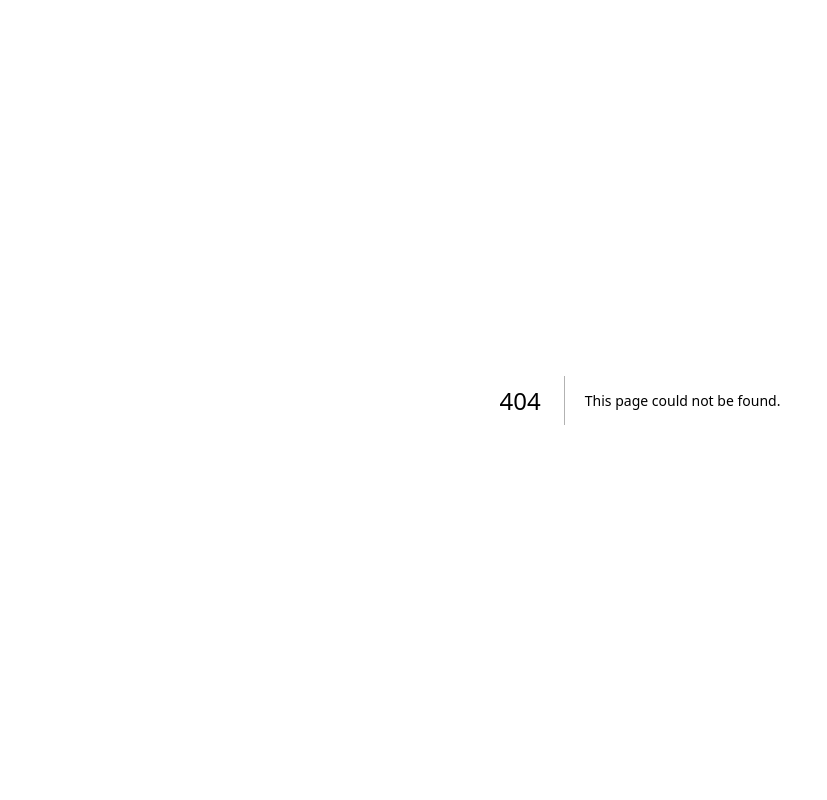
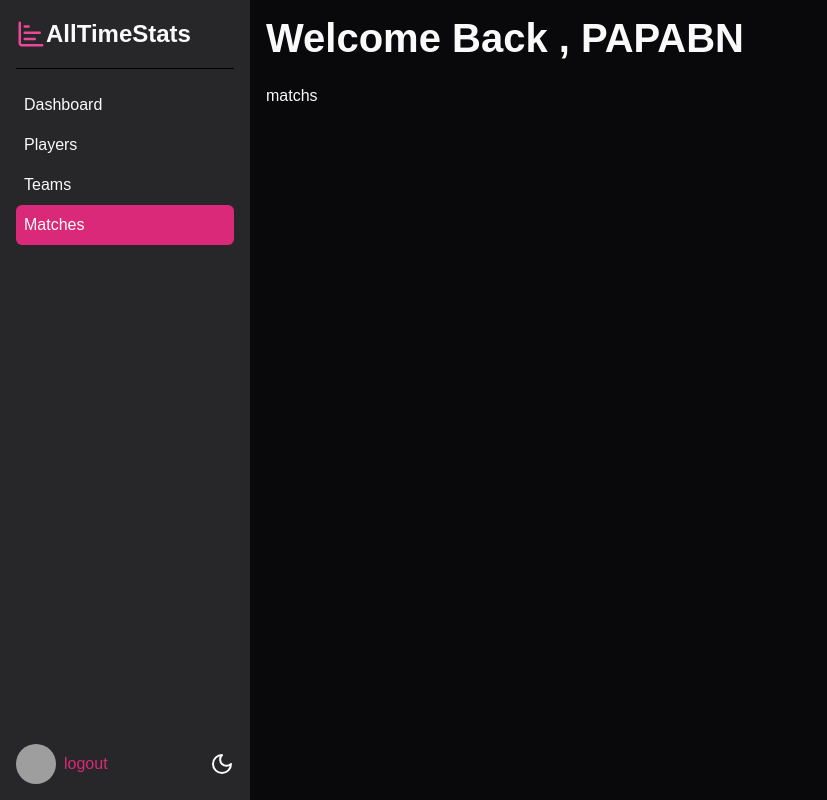
Before and after one commit to BADZA99/Dashboard-UI-nextjs-Shadcn, a Next.js app: page /dashboard/matches in a window 1280 px wide. Before the commit this address had no page. Shown: the whole page, without its empty margins (0-827 px from the left). Built offline with nearby package versions, Linux system fonts and the light colour scheme; grey boxes are pictures that could not be loaded.

Commit message:
Add the sidebar footer with Avatar and 5. Add the missing pages and refactor HTML tags

```diff
--- a/app/dashboard/components/MainMenu.tsx
+++ b/app/dashboard/components/MainMenu.tsx
@@ -1,18 +1,42 @@
 import React from 'react'
 import MenuTitle from './menu-title';
 import MenuItem from './MenuItem';
+import { Avatar, AvatarFallback, AvatarImage } from '@/components/ui/avatar';
+import Link from 'next/link';
+import LightDarkToggle from '@/components/light-dark-toggle';
 
 export default function MainMenu() {
-  return <div className="bg-muted overflow-auto p-4">
-    <div className="border-b dark:border-b-black border-b-zinc-300 pb-4">
+  return <nav className="bg-muted overflow-auto p-4 flex flex-col">
+    <header className="border-b dark:border-b-black border-b-zinc-300 pb-4">
         <MenuTitle />
-    </div>
+    </header>
     {/* menu items */}
-    <div className="py-4">
+    <div className="py-4 grow">
       <MenuItem href={"/dashboard"}>Dashboard</MenuItem>
       <MenuItem href={"/dashboard/players"}>Players</MenuItem>
       <MenuItem href={"/dashboard/teams"}>Teams</MenuItem>
       <MenuItem href={"/dashboard/matches"}>Matches</MenuItem>
     </div>
-  </div>;
+
+    {/* footer */}
+    <footer className="flex gap-2 items-center">
+        <Avatar>
+           <AvatarFallback
+             className="bg-pink-300 dark:bg-pink-800 "
+           >PA</AvatarFallback>
+           <AvatarImage src={"https://avatars.githubusercontent.com/u/13398152?v=4"} />
+
+
+
+
+
+        </Avatar>
+        {/* logout link */}
+        <Link href={"/login"} className="text-primary hover:underline">
+          logout
+        </Link>
+        {/* dark mode toggle */}
+        <LightDarkToggle classname="ml-auto" />
+    </footer>
+  </nav>;
 }
--- a/app/dashboard/components/MenuItem.tsx
+++ b/app/dashboard/components/MenuItem.tsx
@@ -13,6 +13,6 @@ export default function MenuItem({children,href}: Props) {
 const pathname= usePathname();
 const isActive=pathname===href;
 return <Link className={cn("block hover:bg-white dark:hover:bg-zinc-600 rounded-md p-2 hover:text-foreground ",
-    isActive && "bg-primary hover:bg-primary dark:hover:bg-primary hover:text-foreground"
+    isActive && "bg-primary hover:bg-primary dark:hover:bg-primary hover:text-primary-foreground text-foreground"
 )} href={href}>{children}</Link>
 }
--- /dev/null
+++ b/app/dashboard/matches/page.tsx
@@ -0,0 +1,8 @@
+
+export default function MatchPage() {
+  return (
+    <div>
+      matchs
+    </div>
+  )
+}
--- /dev/null
+++ b/app/dashboard/players/page.tsx
@@ -0,0 +1,3 @@
+export default function PlayersPage() {
+  return <div>players</div>;
+}
--- /dev/null
+++ b/app/dashboard/teams/page.tsx
@@ -0,0 +1,8 @@
+
+export default function TeamsPage() {
+  return (
+    <div>
+      teams
+    </div>
+  )
+}
--- /dev/null
+++ b/components/ui/avatar.tsx
@@ -0,0 +1,50 @@
+"use client"
+
+import * as React from "react"
+import * as AvatarPrimitive from "@radix-ui/react-avatar"
+
+import { cn } from "@/lib/utils"
+
+const Avatar = React.forwardRef<
+  React.ElementRef<typeof AvatarPrimitive.Root>,
+  React.ComponentPropsWithoutRef<typeof AvatarPrimitive.Root>
+>(({ className, ...props }, ref) => (
+  <AvatarPrimitive.Root
+    ref={ref}
+    className={cn(
+      "relative flex h-10 w-10 shrink-0 overflow-hidden rounded-full",
+      className
+    )}
+    {...props}
+  />
+))
+Avatar.displayName = AvatarPrimitive.Root.displayName
+
+const AvatarImage = React.forwardRef<
+  React.ElementRef<typeof AvatarPrimitive.Image>,
+  React.ComponentPropsWithoutRef<typeof AvatarPrimitive.Image>
+>(({ className, ...props }, ref) => (
+  <AvatarPrimitive.Image
+    ref={ref}
+    className={cn("aspect-square h-full w-full", className)}
+    {...props}
+  />
+))
+AvatarImage.displayName = AvatarPrimitive.Image.displayName
+
+const AvatarFallback = React.forwardRef<
+  React.ElementRef<typeof AvatarPrimitive.Fallback>,
+  React.ComponentPropsWithoutRef<typeof AvatarPrimitive.Fallback>
+>(({ className, ...props }, ref) => (
+  <AvatarPrimitive.Fallback
+    ref={ref}
+    className={cn(
+      "flex h-full w-full items-center justify-center rounded-full bg-muted",
+      className
+    )}
+    {...props}
+  />
+))
+AvatarFallback.displayName = AvatarPrimitive.Fallback.displayName
+
+export { Avatar, AvatarImage, AvatarFallback }
--- a/package.json
+++ b/package.json
@@ -10,6 +10,7 @@
   },
   "dependencies": {
     "@hookform/resolvers": "^3.9.0",
+    "@radix-ui/react-avatar": "^1.1.3",
     "@radix-ui/react-checkbox": "^1.1.4",
     "@radix-ui/react-icons": "^1.3.0",
     "@radix-ui/react-label": "^2.1.0",
```
Also changed, not shown: 1 other file (tests, documents, lock files or other folders).
